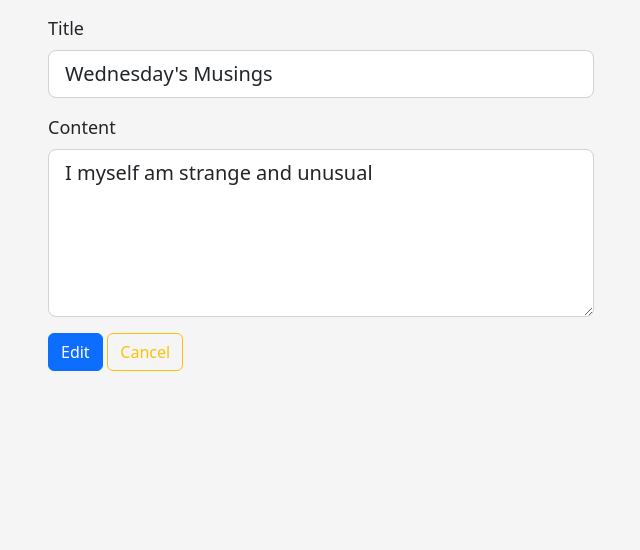
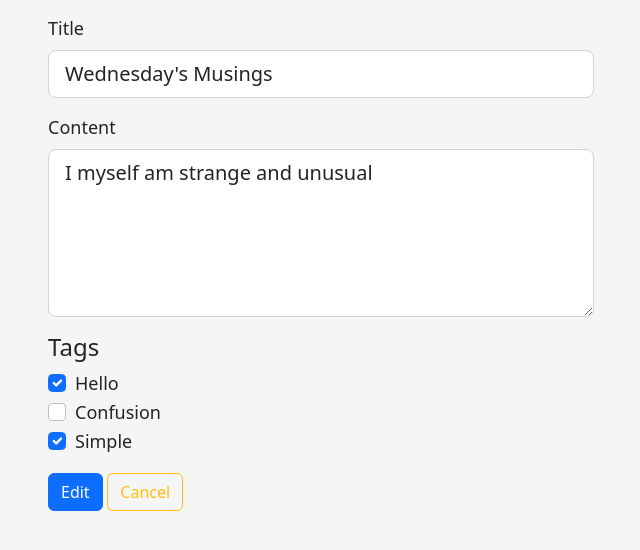
Before and after one commit to dharvSpring/springboardOct22, a Flask app: page /posts/1/edit in a window 1280 px wide. Shown: the part 164-714 px from the top of the page, without its empty margins (319-959 px from the left). Run offline with Flask 3, Linux system fonts and the light colour scheme.

Commit message:
tags on posts functional needs test

```diff
--- a/flask-blogly/app.py
+++ b/flask-blogly/app.py
@@ -128,7 +128,8 @@ def new_post_form(user_id):
     """Form to create new posts"""
 
     user = User.query.get_or_404(user_id)
-    return render_template('new_post.html', user=user)
+    tags = Tag.query.all()
+    return render_template('new_post.html', user=user, tags=tags)
 
 @app.route("/users/<int:user_id>/posts/new", methods=['POST'])
 def create_new_post(user_id):
@@ -136,8 +137,11 @@ def create_new_post(user_id):
 
     title = request.form.get('title')
     content = request.form.get('content')
+    tag_ids = [int(num) for num in request.form.getlist('tags')]
+    tags = Tag.query.filter(Tag.id.in_(tag_ids)).all()
 
-    new_post = Post(title=title, content=content, user_id=user_id)
+    new_post = Post(title=title, content=content, user_id=user_id, tags=tags)
+
     db.session.add(new_post)
     db.session.commit()
 
@@ -148,7 +152,8 @@ def display_post_edit(post_id):
     """Display edit form for post with post_id"""
 
     post = Post.query.get_or_404(post_id)
-    return render_template('edit_post.html', post=post)
+    tags = Tag.query.all()
+    return render_template('edit_post.html', post=post, tags=tags)
 
 @app.route("/posts/<int:post_id>/edit", methods=['POST'])
 def edit_post(post_id):
@@ -156,10 +161,12 @@ def edit_post(post_id):
 
     title = request.form.get('title')
     content = request.form.get('content')
+    tag_ids = [int(num) for num in request.form.getlist('tags')]
 
     post = Post.query.get_or_404(post_id)
     post.title = title
     post.content = content
+    post.tags = Tag.query.filter(Tag.id.in_(tag_ids)).all()
     # update timestamp?
 
     db.session.add(post)
@@ -206,7 +213,7 @@ def create_new_tag():
     db.session.add(new_tag)
     db.session.commit()
 
-    return redirect("/tags")
+    return redirect(f"/tags/{new_tag.id}")
 
 @app.route("/tags/<int:tag_id>")
 def display_tag(tag_id):
--- a/flask-blogly/static/blogly.css
+++ b/flask-blogly/static/blogly.css
@@ -4,7 +4,7 @@ body {
     margin: 1rem;
 }
 
-label {
+.form-label {
     font-size: large;
     margin-top: 1rem;
 }
@@ -16,3 +16,12 @@ button, a {
 .by-line {
     font-style: italic;
 }
+
+#tag-label {
+    font-weight: bold;
+    font-size: medium;
+}
+
+form > h4 {
+    margin-top: 1rem;
+}
--- a/flask-blogly/templates/display_post.html
+++ b/flask-blogly/templates/display_post.html
@@ -10,6 +10,12 @@
     <p class="by-line">by <a href="/users/{{ post.user_id }}">{{ post.user.full_name }}</a> at {{ post.readable_date }}</p>
     <p class="post-body">{{ post.content }}</p>
 
+    <div id="tag-list">
+        <span id="tag-label">Tags:</span>
+        {% for tag in post.tags %}
+        <span class="badge badge-primary"><a href="/tags/{{ tag.id }}">{{ tag.name }}</a></span>
+        {% endfor %}
+    </div>
     <form>
         <button class="btn btn-primary"
                 formaction="/posts/{{ post.id }}/edit">Edit</button>
--- a/flask-blogly/templates/edit_post.html
+++ b/flask-blogly/templates/edit_post.html
@@ -15,8 +15,16 @@ Editing {{ post.title }}
 
     <label for="content" class="form-label form-label-lg">Content</label>
     <textarea name="content" type="textarea" class="form-control form-control-lg"
-           placeholder="Enter contents here" rows="5">{{ post.content }}
-    </textarea>
+           placeholder="Enter contents here" rows="5">{{ post.content }}</textarea>
+
+    <h4>Tags</h4>
+    {% for tag in tags %}
+    <div class="form-check">
+       <label for="tag_{{ tag.id }}" class="form-check-label">{{ tag.name }}</label>
+       <input id="tag_{{ tag.id }}"name="tags" class="form-check-input" type="checkbox" value="{{ tag.id }}"
+       {% if tag in post.tags %}checked{% endif %}>
+    </div>
+    {% endfor %}
 
     <button type="submit" class="btn btn-primary">Edit</button>
     <button type="submit" class="btn btn-outline-warning"
```
Also changed, not shown: flask-blogly/templates/new_post.html (+8 -0 lines).
